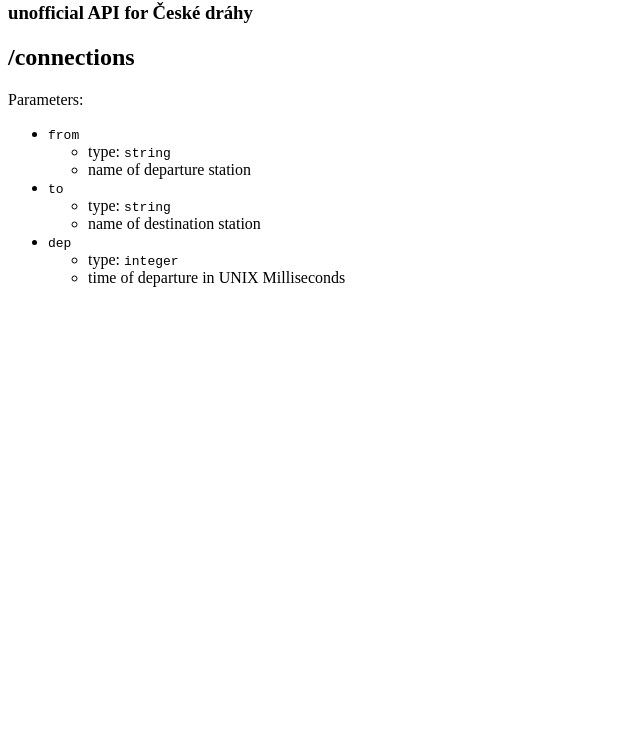
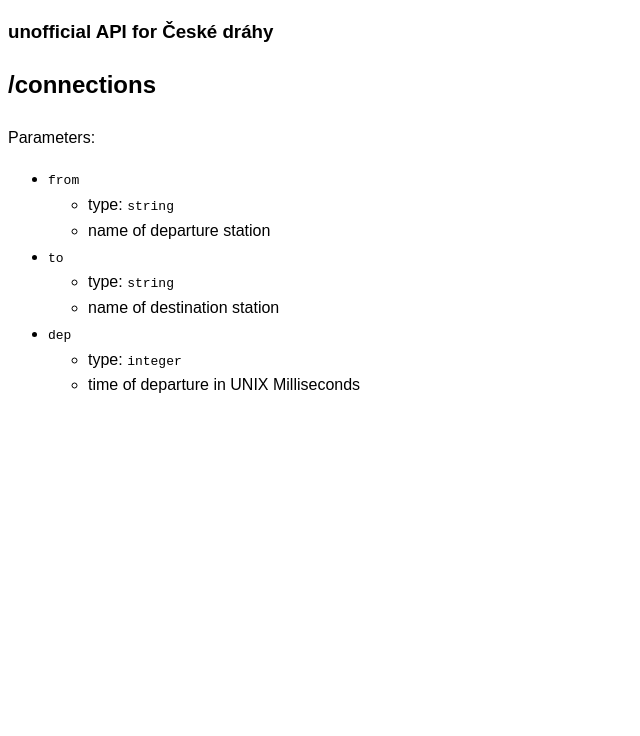
Before and after one commit to BestRazer/cdclient, a website: page public/index.html in a window 1280 px wide. Shown: the part 64-800 px from the top of the page, without its empty margins (0-640 px from the left). Drawn offline with Linux system fonts and the light colour scheme.

Commit message:
change font

```diff
--- a/public/index.html
+++ b/public/index.html
@@ -3,7 +3,7 @@
         <title>v1.cd.transport.rest documentation</title>
         <meta charset="utf-8">
     </head>
-    <body>
+    <body style="font-family: Arial, sans-serif; line-height: 1.6;">
         <h1>v1.cd.transport.rest documentation</h1>
         <h3>unofficial API for České dráhy</h3>
         <h2>/connections</h2>
```
